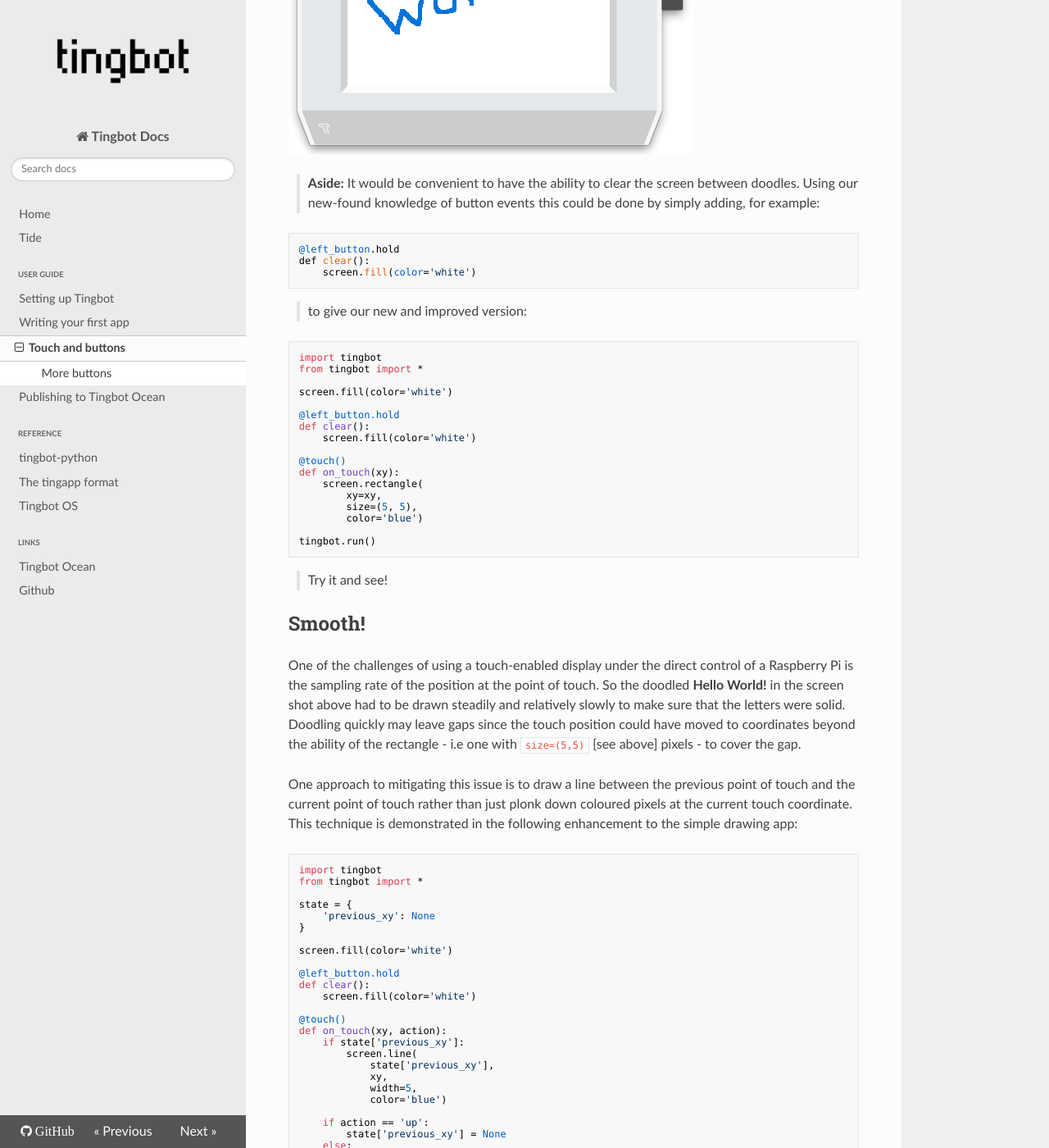
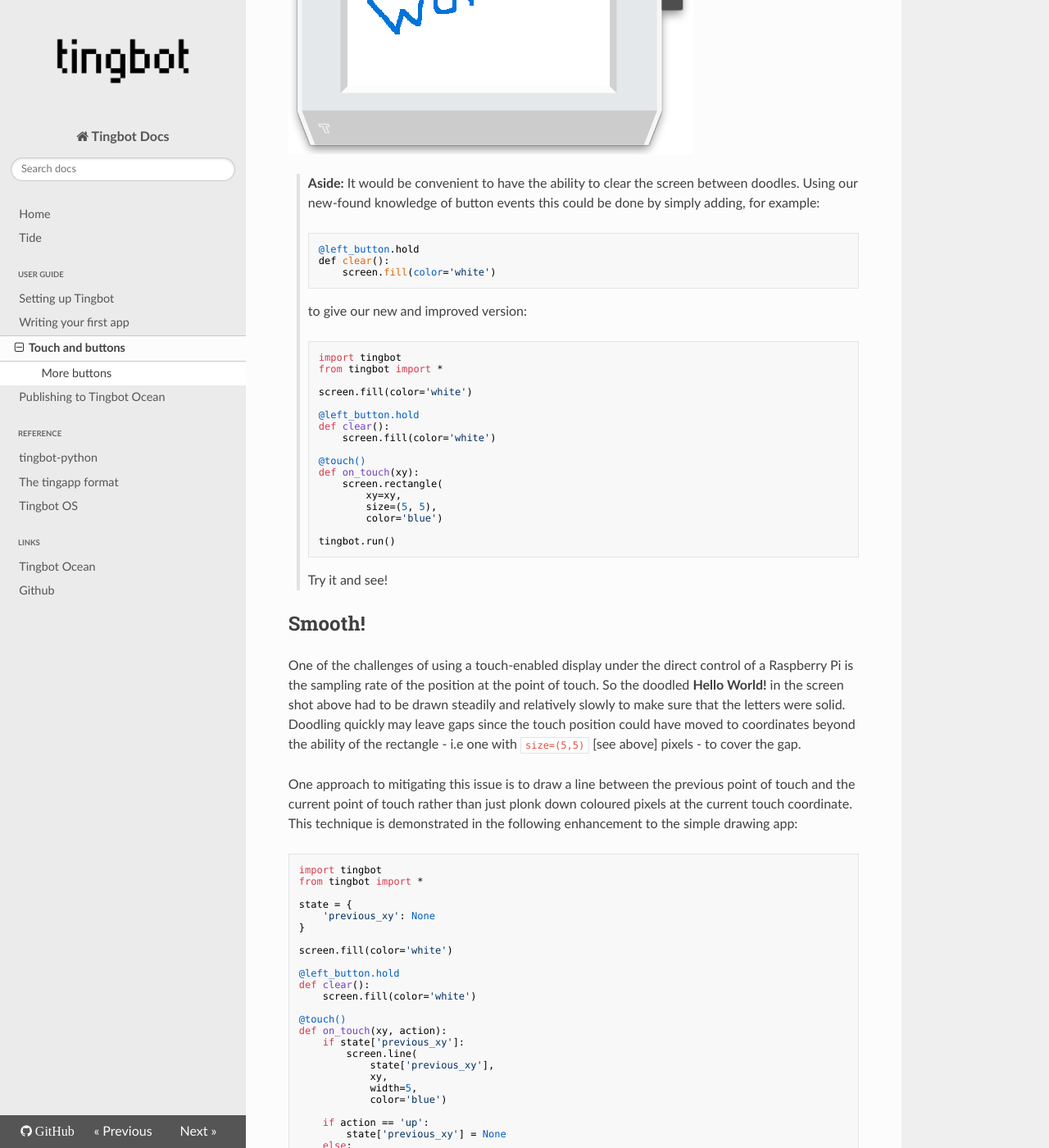
Before and after one commit to tingbot/tingbot-docs, an MkDocs documentation site: the page built from docs/guides/touch-buttons.md, in a window 1280 px wide and 1400 px high, scrolled down 3386 px. Shown: the whole window at 82% size. Built offline with MkDocs 1.6.1, drawn with Linux system fonts in a browser that asks for light colours; nearby versions of some CDN libraries; old or Windows-style settings are respelled for this version of MkDocs.

Commit message:
Fix formatting of code inside blockquote

```diff
--- a/docs/extra.css
+++ b/docs/extra.css
@@ -13,6 +13,11 @@
 pre {
 	font-family: Consolas,"Andale Mono WT","Andale Mono","Lucida Console","Lucida Sans Typewriter","DejaVu Sans Mono","Bitstream Vera Sans Mono","Liberation Mono","Nimbus Mono L",Monaco,"Courier New",Courier,monospace;
 }
+
+.rst-content blockquote pre {
+	line-height: normal;
+}
+
 /* NAV BAR STYLES */
 
 body, .wy-nav-side {
--- a/docs/guides/touch-buttons.md
+++ b/docs/guides/touch-buttons.md
@@ -112,31 +112,31 @@
 
 > **Aside:**
 > It would be convenient to have the ability to clear the screen between doodles. Using our new-found knowledge of button events this could be done by simply adding, for example:
-
-    @left_button.hold
-    def clear():
-        screen.fill(color='white')
-
+>
+>     @left_button.hold
+>     def clear():
+>         screen.fill(color='white')
+>
 > to give our new and improved version:
-
-    import tingbot
-    from tingbot import *
-
-    screen.fill(color='white')
-
-    @left_button.hold
-    def clear():
-        screen.fill(color='white')
-
-    @touch()
-    def on_touch(xy):
-        screen.rectangle(
-            xy=xy,
-            size=(5, 5),
-            color='blue')
-
-    tingbot.run()
-
+>
+>     import tingbot
+>     from tingbot import *
+>
+>     screen.fill(color='white')
+>
+>     @left_button.hold
+>     def clear():
+>         screen.fill(color='white')
+>
+>     @touch()
+>     def on_touch(xy):
+>         screen.rectangle(
+>             xy=xy,
+>             size=(5, 5),
+>             color='blue')
+>
+>     tingbot.run()
+>
 > Try it and see!
 
 Smooth!
```
